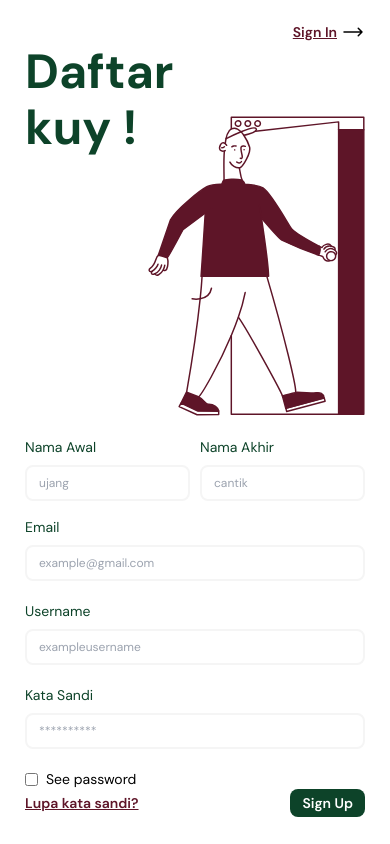
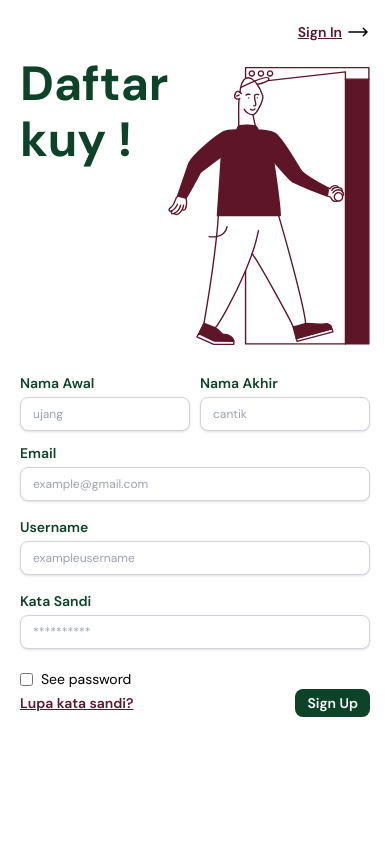
Before and after one commit to hmdnu/quick-job, a React (Vite) app in the folder client/: page /signup in a window 390 px wide. Built offline with nearby package versions, Linux system fonts and the light colour scheme.

Commit message:
style: enhance ui for sign in and sign up page

```diff
--- a/client/src/views/SignUp.tsx
+++ b/client/src/views/SignUp.tsx
@@ -1,12 +1,11 @@
 import { zodResolver } from "@hookform/resolvers/zod";
 import { useEffect, useState } from "react";
 import { useForm } from "react-hook-form";
-import { Link } from "react-router-dom";
+import { Link, useNavigate } from "react-router-dom";
+import { errorMessage } from "../constant";
+import { useAuth } from "../hooks/user";
 import { registerSchema } from "../schemas";
 import { Register } from "../types";
-import { errorMessage } from "../constant";
-import { useNavigate } from "react-router-dom";
-import { useAuth } from "../hooks/user";
 
 export default function SignUp() {
   const {
@@ -20,7 +19,9 @@ export default function SignUp() {
   });
 
   const [seePassword, setSeePassword] = useState(false);
-  const { data, error, isError, isPending, isSuccess, mutate } = useAuth({ type: "register" });
+  const { data, error, isError, isPending, isSuccess, mutate } = useAuth({
+    type: "register",
+  });
   const navigate = useNavigate();
 
   const onSubmit = (formData: Register) => {
@@ -43,18 +44,24 @@ export default function SignUp() {
       switch (err) {
         case errorMessage.EMAIL_TAKEN:
           setError("email", {
-            message: errorMessage.EMAIL_TAKEN.charAt(0).toUpperCase() + errorMessage.EMAIL_TAKEN.slice(1),
+            message:
+              errorMessage.EMAIL_TAKEN.charAt(0).toUpperCase() +
+              errorMessage.EMAIL_TAKEN.slice(1),
           });
           break;
 
         case errorMessage.USERNAME_TAKEN:
           setError("username", {
-            message: errorMessage.USERNAME_TAKEN.charAt(0).toUpperCase() + errorMessage.USERNAME_TAKEN.slice(1),
+            message:
+              errorMessage.USERNAME_TAKEN.charAt(0).toUpperCase() +
+              errorMessage.USERNAME_TAKEN.slice(1),
           });
           break;
 
         case errorMessage.PASSWORD_REGEX_NOT_VALID:
-          setError("password", { message: errorMessage.PASSWORD_REGEX_NOT_VALID });
+          setError("password", {
+            message: errorMessage.PASSWORD_REGEX_NOT_VALID,
+          });
           break;
 
         default:
@@ -65,10 +72,14 @@ export default function SignUp() {
   }, [error, isError, setError, isSuccess, navigate]);
 
   return (
-    <section className="h-dvh grid md:flex justify-center items-center p-5">
+    <section className="h-dvh grid md:flex md:justify-center md:items-center p-5">
       <div className="grid md:flex gap-[50px]">
         <div className="hidden md:flex">
-          <img src="/img/larry-sign.svg" alt="larry-sign" className="md:w-[300px] lg:w-full" />
+          <img
+            src="/img/larry-sign.svg"
+            alt="larry-sign"
+            className="md:w-[300px] lg:w-full"
+          />
         </div>
         <div>
           <div className="flex flexEnd items-center gap-1">
@@ -83,54 +94,76 @@ export default function SignUp() {
               stroke="currentColor"
               className="size-6"
             >
-              <path strokeLinecap="round" strokeLinejoin="round" d="M17.25 8.25 21 12m0 0-3.75 3.75M21 12H3" />
+              <path
+                strokeLinecap="round"
+                strokeLinejoin="round"
+                d="M17.25 8.25 21 12m0 0-3.75 3.75M21 12H3"
+              />
             </svg>
           </div>
-          <h1 className="text-5xl-s md:text-8xl-s text-green-90 lg:mt-[60px]">
-            Daftar <br className="md:hidden" /> kuy !
-          </h1>
-          <div className="grid justify-items-end">
-            <img src="/img/larry-sign.svg" alt="larry-sign" className="md:hidden h-[300px] mt-[-40px] mb-[5px]" />
+          <div className="flex items-start justify-between max-w-sm mx-auto mt-3">
+            <h1 className="text-5xl-s md:text-8xl-s text-green-90 lg:mt-[5px]">
+              Daftar <br className="md:hidden" /> kuy !
+            </h1>
+            <div className="flex justify-end">
+              <img
+                src="/img/larry-sign.svg"
+                alt="larry-sign"
+                className="md:hidden h-[300px] mb-[5px]"
+              />
+            </div>
           </div>
           {/* form e coy */}
           <form onSubmit={handleSubmit(onSubmit)} className="max-w-sm mx-auto">
             <div className="mb-5">
               <div className="flex gap-[10px] my-4">
-                <div>
-                  <label className="block mb-2 text-sm-r md:text-md-r text-green-90">Nama Awal</label>
+                <div className="w-full">
+                  <label className="block mb-2 text-sm-s md:text-md-s text-green-90">
+                    Nama Awal
+                  </label>
                   <input
                     type="text"
-                    className="w-full py-[8px] px-[12px] text-xs-r md:text-sm-r rounded-lg border-2 border-goku focus:outline-none"
+                    className="w-full py-[8px] px-[12px] text-xs-r md:text-sm-r bg-white border border-gray-300 rounded-lg shadow focus:outline-none"
                     placeholder="ujang"
                     {...register("firstname")}
                   />
-                  <p className="text-red-600 text-sm">{errors.firstname?.message}</p>
+                  <p className="text-red-600 text-sm">
+                    {errors.firstname?.message}
+                  </p>
                 </div>
-                <div>
-                  <label className="block mb-2 text-sm-r md:text-md-r text-green-90">Nama Akhir</label>
+                <div className="w-full">
+                  <label className="block mb-2 text-sm-s md:text-md-s text-green-90">
+                    Nama Akhir
+                  </label>
                   <input
                     type="text"
-                    className="w-full py-[8px] px-[12px] text-xs-r md:text-sm-r rounded-lg border-2 border-goku focus:outline-none"
+                    className="w-full py-[8px] px-[12px] text-xs-r md:text-sm-r bg-white border border-gray-300 rounded-lg shadow focus:outline-none"
                     placeholder="cantik"
                     {...register("lastname")}
                   />
-                  <p className="text-red-600 text-sm">{errors.lastname?.message}</p>
+                  <p className="text-red-600 text-sm">
+                    {errors.lastname?.message}
+                  </p>
                 </div>
               </div>
-              <label className="block mb-2 text-sm-r md:text-md-r text-green-90">Email</label>
+              <label className="block mb-2 text-sm-s md:text-md-s text-green-90">
+                Email
+              </label>
               <input
                 type="email"
-                className="w-full py-[8px] px-[12px] text-xs-r md:text-sm-r rounded-lg border-2 border-goku focus:outline-none"
+                className="w-full py-[8px] px-[12px] text-xs-r md:text-sm-r bg-white border border-gray-300 rounded-lg shadow focus:outline-none"
                 placeholder="example@gmail.com"
                 {...register("email")}
               />
               <p className="text-red-600 text-sm">{errors.email?.message}</p>
             </div>
             <div className="mb-5">
-              <label className="block mb-2 text-sm-r md:text-md-r text-green-90">Username</label>
+              <label className="block mb-2 text-sm-s md:text-md-s text-green-90">
+                Username
+              </label>
               <input
                 type="text"
-                className="w-full py-[8px] px-[12px] text-xs-r md:text-sm-r rounded-lg border-2 border-goku focus:outline-none"
+                className="w-full py-[8px] px-[12px] text-xs-r md:text-sm-r bg-white border border-gray-300 rounded-lg shadow focus:outline-none"
                 placeholder="exampleusername"
                 {...register("username")}
               />
@@ -138,22 +171,30 @@ export default function SignUp() {
               <p className="text-red-600 text-sm">{errors.username?.message}</p>
             </div>
             <div className="mb-5">
-              <label className="block text-sm-r md:text-md-r mb-2 text-sm-r text-green-90">Kata Sandi</label>
+              <label className="block text-sm-s md:text-md-s mb-2 text-sm-r text-green-90">
+                Kata Sandi
+              </label>
               <input
                 type={seePassword ? "text" : "password"}
                 id="email"
-                className="w-full py-[8px] px-[12px] text-xs-r md:text-sm-r rounded-lg border-2 border-goku focus:outline-none"
+                className="w-full py-[8px] px-[12px] text-xs-r md:text-sm-r bg-white border border-gray-300 rounded-lg shadow focus:outline-none"
                 placeholder="**********"
                 {...register("password")}
               />
               <p className="text-red-600 text-sm">{errors.password?.message}</p>
             </div>
             <div className="flex gap-2 items-center">
-              <input onClick={() => setSeePassword((prev) => !prev)} type="checkbox" />
+              <input
+                onClick={() => setSeePassword((prev) => !prev)}
+                type="checkbox"
+              />
               <label className="text-sm">See password</label>
             </div>
             <div className="flex justify-between items-center mb-6">
-              <a href="/" className="text-red-90 underline text-sm-s md:text-sm-s">
+              <a
+                href="/"
+                className="text-red-90 underline text-sm-s md:text-sm-s"
+              >
                 Lupa kata sandi?
               </a>
               <button
```
Also changed, not shown: client/src/views/SignIn.tsx (+50 -20 lines).
